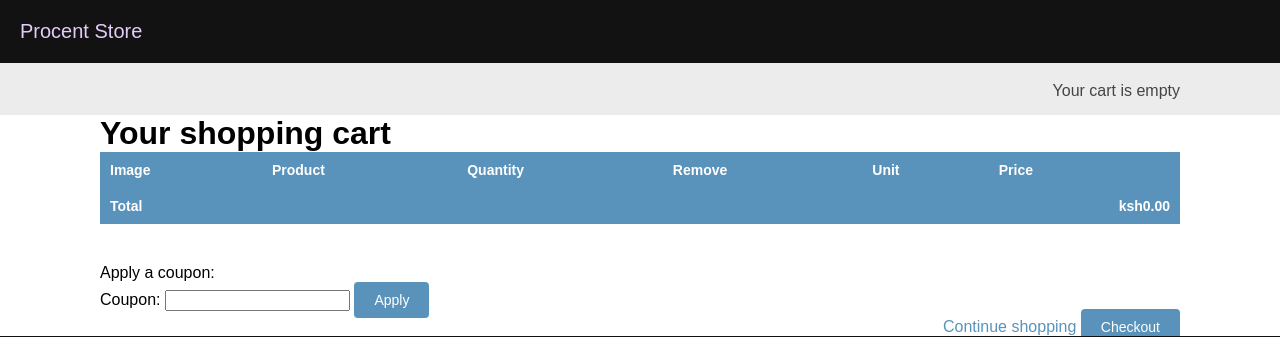
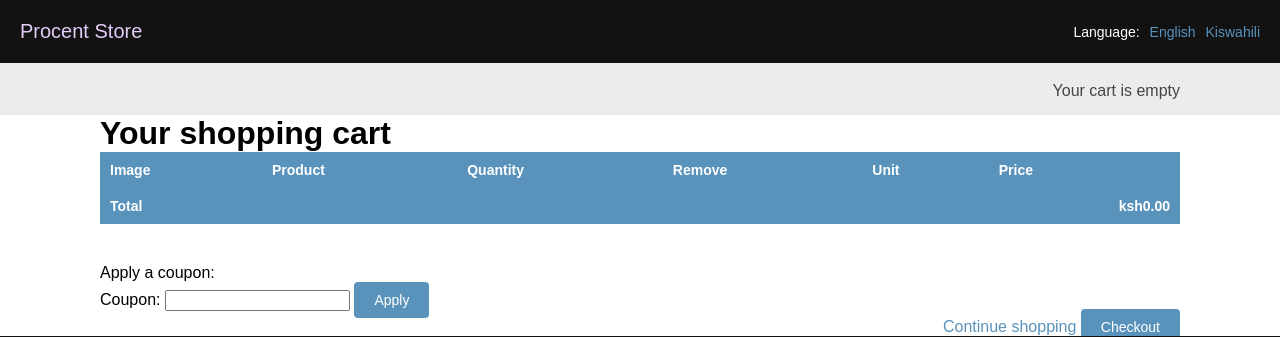
Before and after one commit to dom-inic/procent-api, a Django app: page /en/cart/ in a window 1280 px wide. Shown: the top 337 px of the page. Run offline with Django 4.2, Linux system fonts and the light colour scheme; parts of the project's set-up code (start-up, migrations or seed data) failed here and were passed over.

Commit message:
user's language selection

```diff
--- a/shop/templates/shop/base.html
+++ b/shop/templates/shop/base.html
@@ -10,6 +10,22 @@
     <body>
         <div id="header">
             <a href="/" class="logo"> {% trans "Procent Store" %}</a>
+            {% get_current_language as LANGUAGE_CODE %}
+            {% get_available_languages as LANGUAGES %}
+            {% get_language_info_list for LANGUAGES as languages %}
+            <div class="languages">
+                <p>{% trans "Language" %}:
+                    <ul class="languages">
+                        {% for language in languages %}
+                        <li>
+                            <a href="/{{language.code}}" {% if language.code == LANGUAGE_CODE %} class="selected"{% endif %}>
+                                {{ language.name_local }}
+                            </a>
+                        </li>
+                        {% endfor %}
+                    </ul>
+                </p>
+            </div>
         </div>
         <div id="subheader">
             <div class="cart">
```
